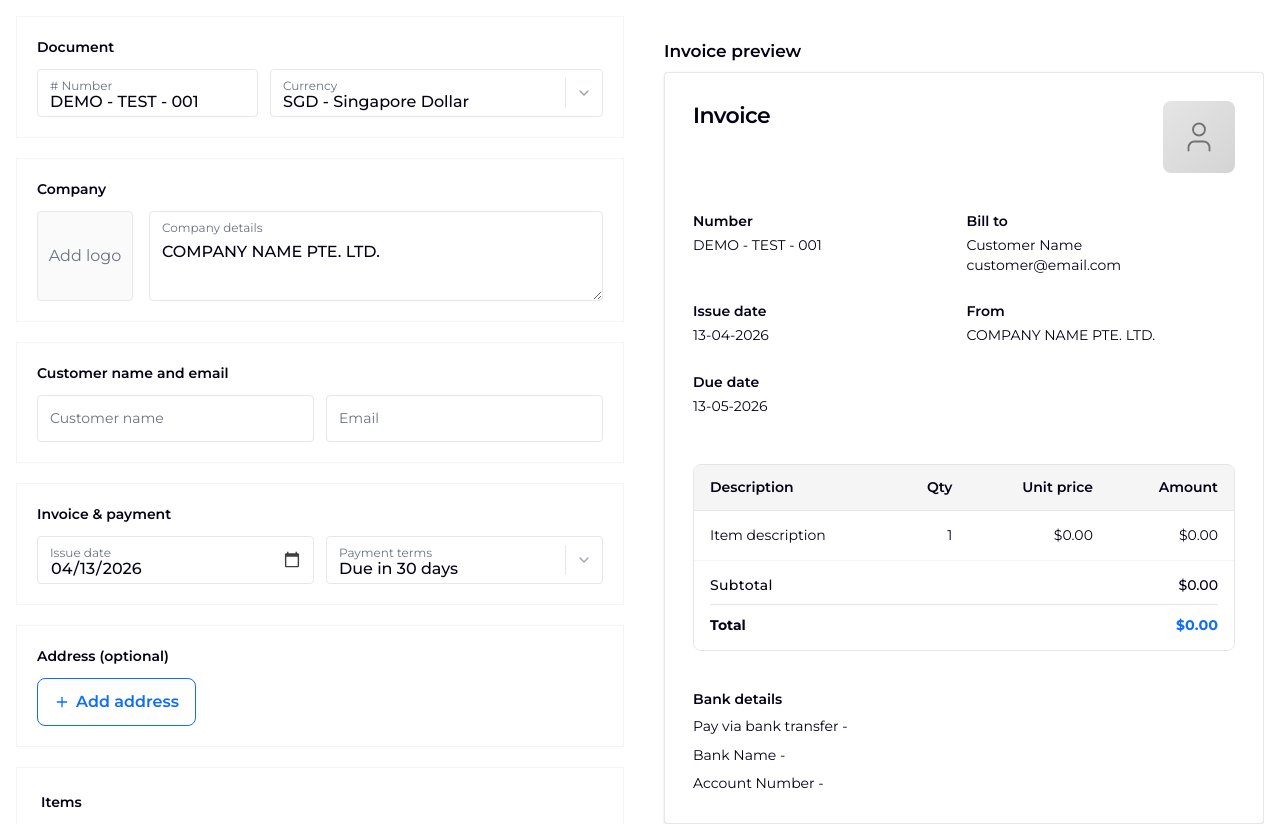
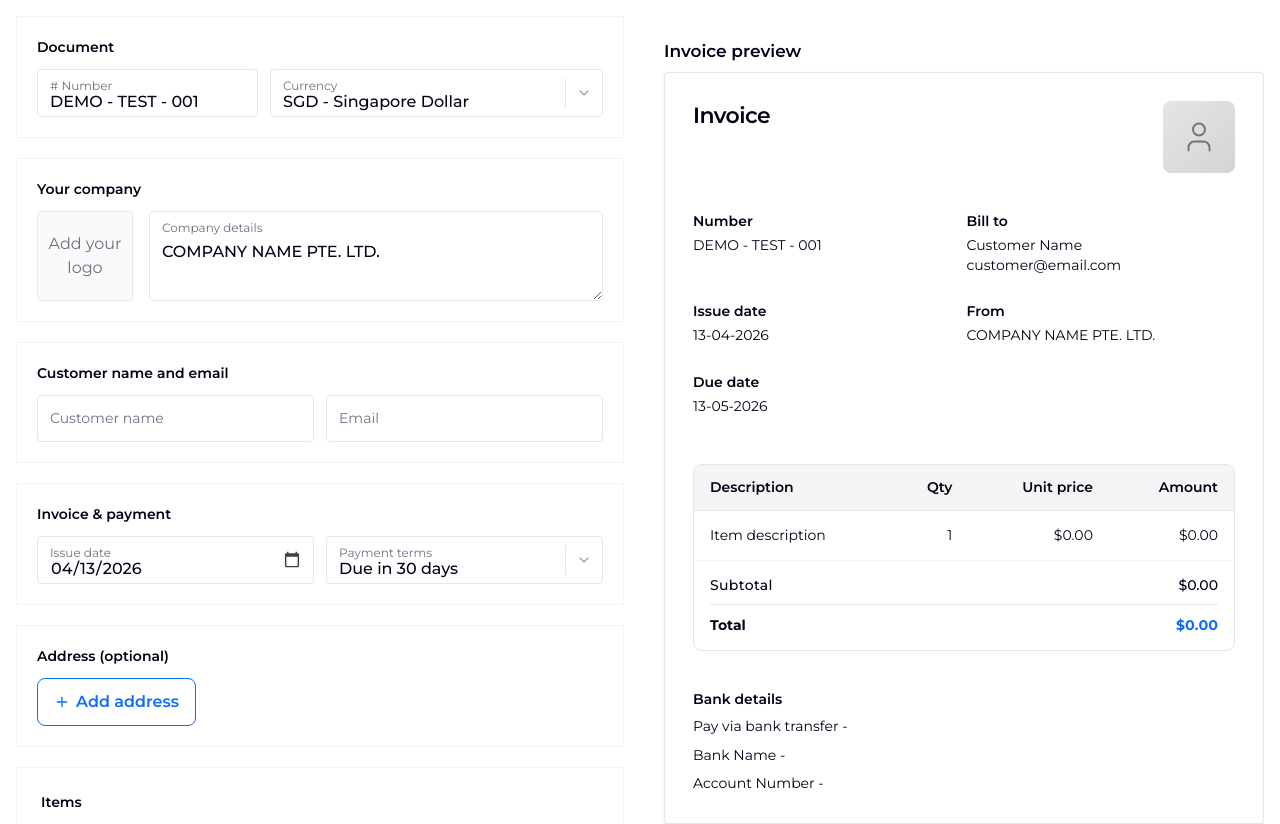
Before and after one commit to sonytrinh91/sleek-invoice-generator, a React (Vite) app: page / in a window 1280 px wide. Shown: the top 824 px of the page. Built offline with nearby package versions, Linux system fonts and the light colour scheme.

Commit message:
fix: update the default currency

```diff
--- a/src/components/invoice/CompanySection.jsx
+++ b/src/components/invoice/CompanySection.jsx
@@ -30,7 +30,7 @@ export function CompanySection() {
 
   return (
     <Card>
-      <FieldLabel>Company</FieldLabel>
+      <FieldLabel>Your company</FieldLabel>
       <div className="grid grid-cols-1 gap-4 sm:grid-cols-[6rem_minmax(0,1fr)] sm:items-stretch">
         <div className="flex flex-col gap-2 sm:h-full sm:min-h-0">
           <input
@@ -79,7 +79,7 @@ export function CompanySection() {
                   className="max-h-full max-w-full object-contain"
                 />
               ) : (
-                <span className="whitespace-nowrap px-2">Add logo</span>
+                <span className="whitespace-wrap px-2">Add your logo</span>
               )}
             </button>
             {logoDataUrl ? (
--- a/src/invoice/utils.js
+++ b/src/invoice/utils.js
@@ -37,7 +37,21 @@ export function newLineItem() {
   }
 }
 
+/** First URL path segment → default invoice currency (e.g. host `/sg/...` → SGD). */
+export function defaultCurrencyForPathname(pathname) {
+  const segment = pathname.split('/').filter(Boolean)[0]?.toLowerCase() ?? ''
+  const byRegion = {
+    sg: 'SGD',
+    au: 'AUD',
+    hk: 'HKD',
+    uk: 'GBP',
+  }
+  return byRegion[segment] ?? 'SGD'
+}
+
 export function initialForm() {
+  const pathname =
+    typeof window !== 'undefined' ? window.location.pathname : '/'
   return {
     customerName: '',
     customerEmail: '',
@@ -47,7 +61,7 @@ export function initialForm() {
     postalCode: '',
     invoiceNumber: 'DEMO - TEST - 001',
     issueDate: format(new Date(), 'yyyy-MM-dd'),
-    currency: 'SGD',
+    currency: defaultCurrencyForPathname(pathname),
     items: [newLineItem()],
     notes: '',
     taxEnabled: false,
```
